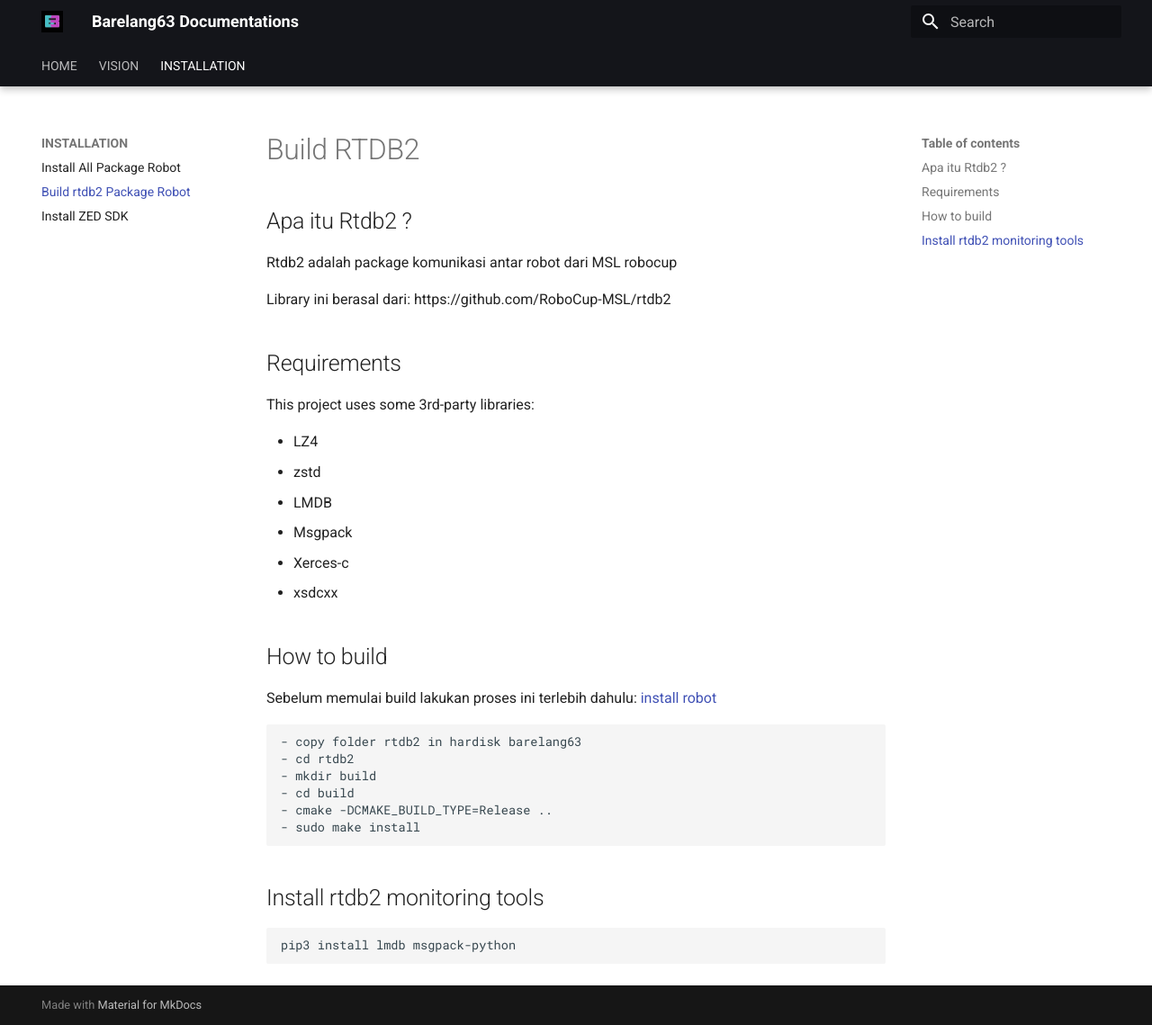
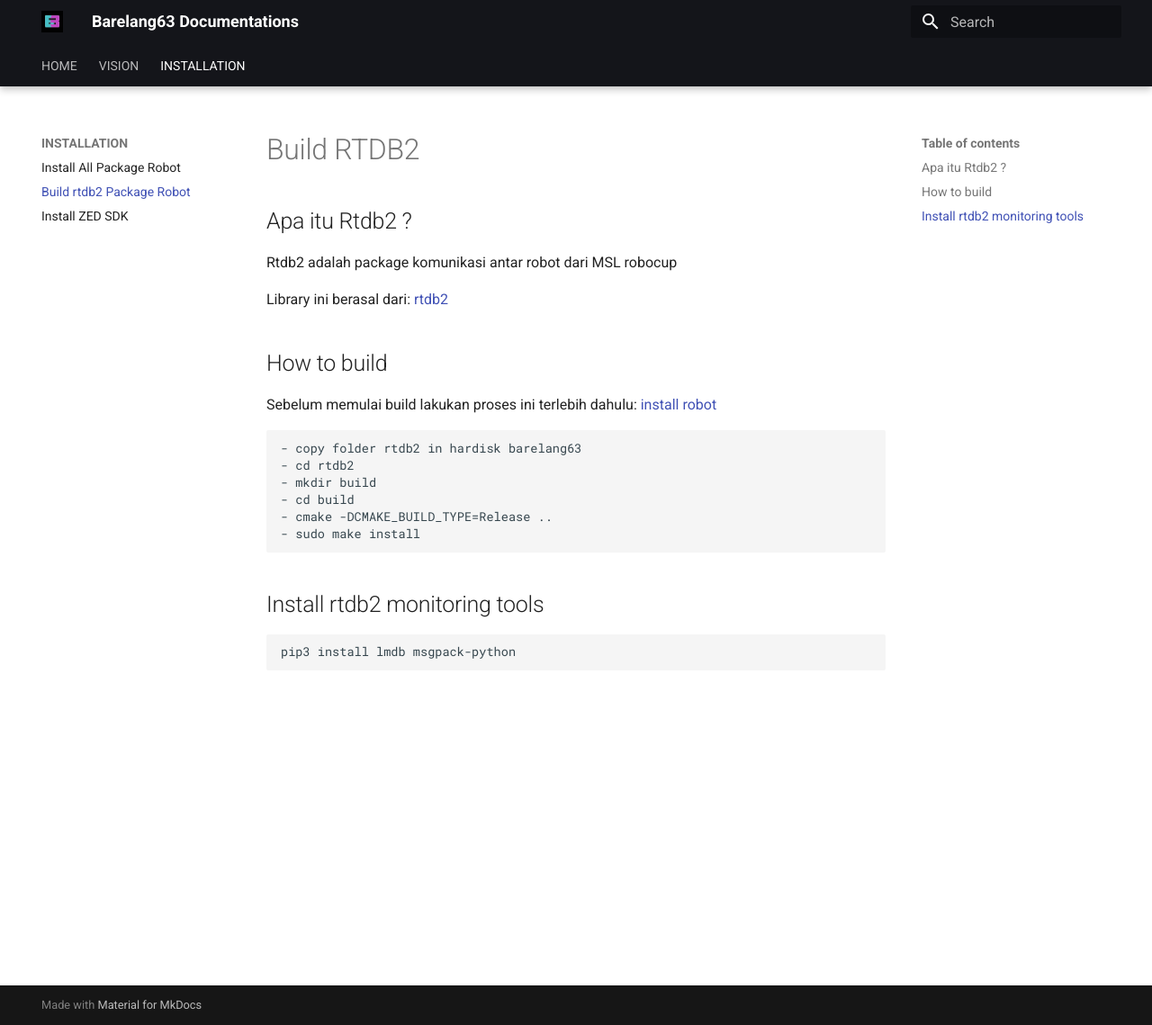
Before and after one commit to Barelang63-BRAIL/Barelang63-Dokumentasi, an MkDocs documentation site: the page built from docs/INSTALL/rtdb2_build.md, in a window 1280 px wide and 1139 px high. Shown: the whole window at 90% size. Built offline with MkDocs 1.6.1 and Material for MkDocs 9.7.7, drawn with Linux system fonts in a browser that asks for light colours.

Commit message:
update zed_sdk_install.md

```diff
--- a/docs/INSTALL/rtdb2_build.md
+++ b/docs/INSTALL/rtdb2_build.md
@@ -3,19 +3,8 @@
 ## Apa itu Rtdb2 ?
 Rtdb2 adalah package komunikasi antar robot dari MSL robocup
 
-Library ini berasal dari: https://github.com/RoboCup-MSL/rtdb2
-
-## Requirements
-
-This project uses some 3rd-party libraries:
-
--  LZ4
--  zstd
--  LMDB
--  Msgpack
--  Xerces-c
--  xsdcxx
-
+Library ini berasal dari:
+[rtdb2](https://github.com/RoboCup-MSL/rtdb2)
 
 ## How to build
 Sebelum memulai build lakukan proses ini terlebih dahulu: [install robot](install_all.md)
```
Also changed, not shown: docs/INSTALL/zed_sdk_install.md (+1 -1 lines).
